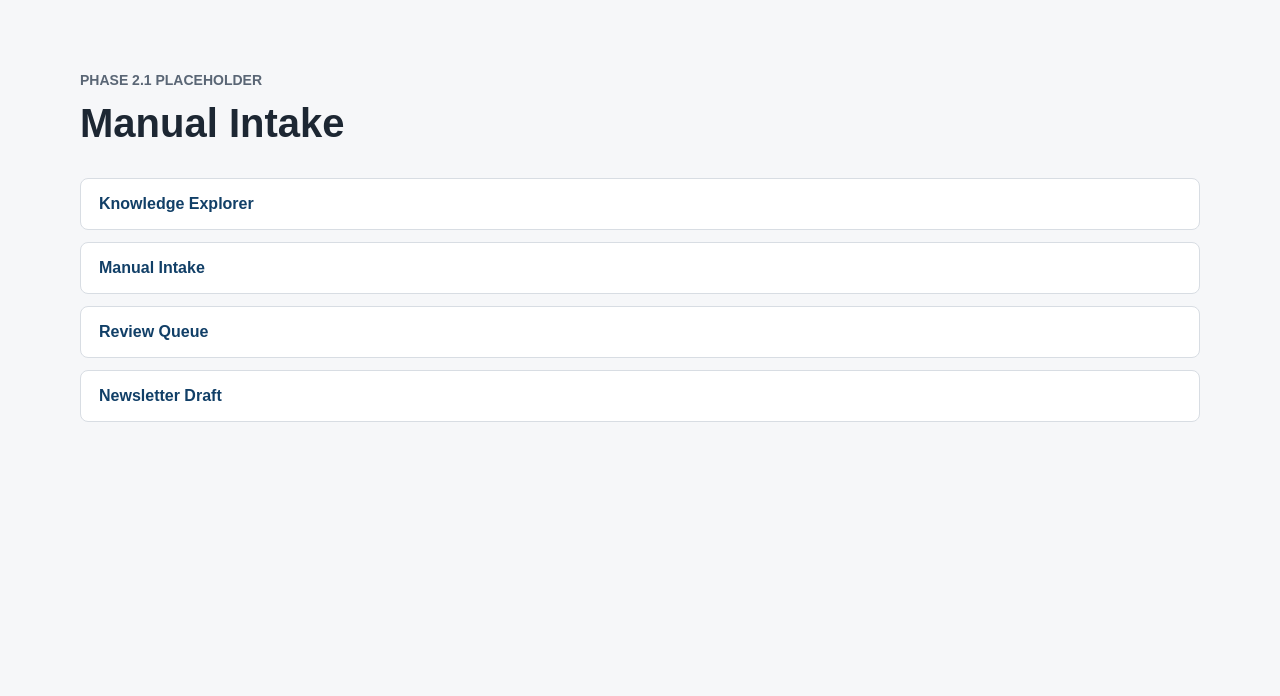
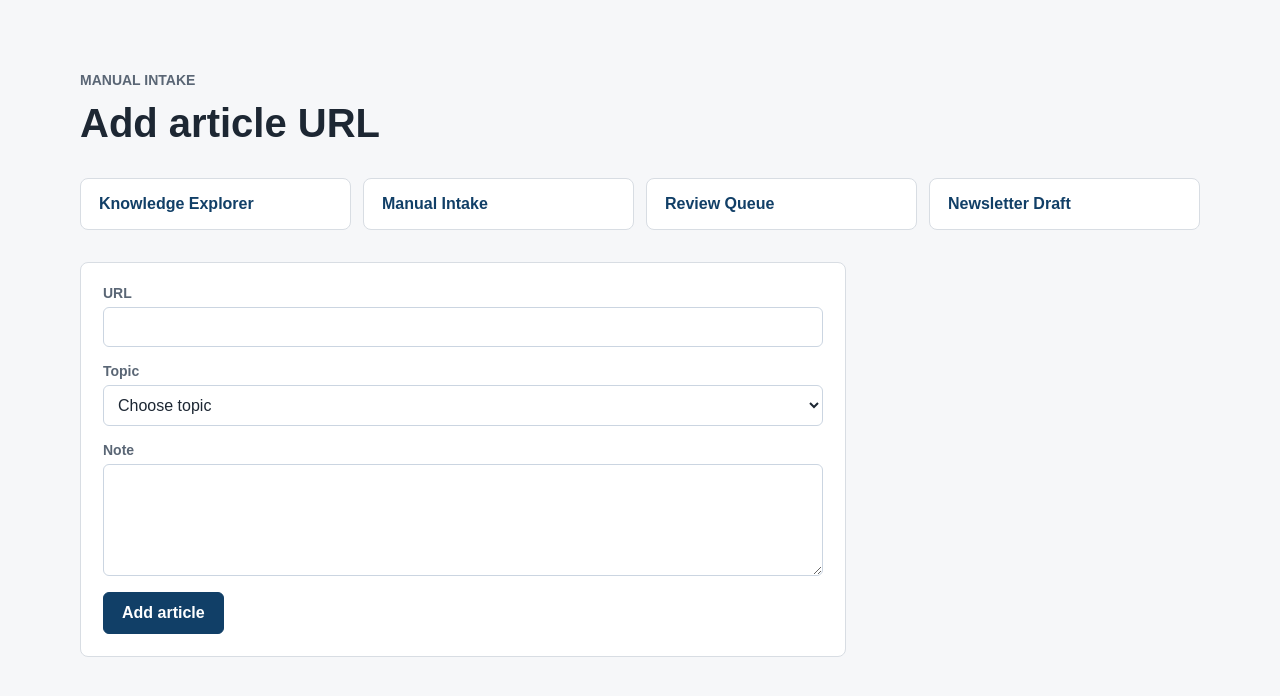
Before and after one commit to YHC-Cheng/market-intelligence-agent, a FastAPI app: page /intake in a window 1280 px wide. Shown: the top 696 px of the page. Run offline with FastAPI, Linux system fonts and the light colour scheme.

Commit message:
Add manual intake page

```diff
--- a/web/app.py
+++ b/web/app.py
@@ -25,10 +25,15 @@ NAVIGATION_ITEMS = [
 ]
 
 PLACEHOLDER_PAGES = {
-    "/intake": "Manual Intake",
     "/review": "Review Queue",
     "/newsletter": "Newsletter Draft",
 }
+
+INTAKE_TOPIC_OPTIONS = [
+    "AI",
+    "FinOps",
+    "ProductObservation",
+]
 
 REVIEW_STATUS_OPTIONS = [
     "unreviewed",
@@ -98,6 +103,28 @@ def with_detail_hrefs(articles):
     return article_list
 
 
+def intake_context(
+    request: Request,
+    form=None,
+    error=None,
+    duplicate_article=None,
+):
+    duplicate_detail_href = None
+    if duplicate_article is not None:
+        duplicate_detail_href = article_detail_href(duplicate_article)
+
+    return {
+        "request": request,
+        "title": "Manual Intake",
+        "navigation_items": NAVIGATION_ITEMS,
+        "topic_options": INTAKE_TOPIC_OPTIONS,
+        "form": form or {"url": "", "topic": "", "note": ""},
+        "error": error,
+        "duplicate_article": duplicate_article,
+        "duplicate_detail_href": duplicate_detail_href,
+    }
+
+
 @app.get("/articles", response_class=HTMLResponse)
 async def articles(
     request: Request,
@@ -132,11 +159,86 @@ async def articles(
     )
 
 
+@app.get("/intake", response_class=HTMLResponse)
+async def intake(request: Request):
+    return templates.TemplateResponse(
+        request,
+        "intake.html",
+        intake_context(request),
+    )
+
+
+@app.post("/intake", response_class=HTMLResponse)
+async def create_manual_article(
+    request: Request,
+    url: str = Form(default=""),
+    topic: str = Form(default=""),
+    note: str = Form(default=""),
+):
+    form = {
+        "url": url,
+        "topic": topic,
+        "note": note,
+    }
+    cleaned_url = clean_filter(url)
+    cleaned_topic = clean_filter(topic)
+
+    if cleaned_url is None:
+        return templates.TemplateResponse(
+            request,
+            "intake.html",
+            intake_context(
+                request,
+                form=form,
+                error="URL is required.",
+            ),
+            status_code=400,
+        )
+
+    if cleaned_topic not in INTAKE_TOPIC_OPTIONS:
+        return templates.TemplateResponse(
+            request,
+            "intake.html",
+            intake_context(
+                request,
+                form=form,
+                error="Choose a valid topic.",
+            ),
+            status_code=400,
+        )
+
+    repository = get_knowledge_repository()
+    result = repository.create_manual_article(
+        cleaned_url,
+        cleaned_topic,
+        note.strip(),
+    )
+    article = result["article"]
+
+    if result["duplicate"]:
+        return templates.TemplateResponse(
+            request,
+            "intake.html",
+            intake_context(
+                request,
+                form=form,
+                duplicate_article=article,
+            ),
+            status_code=200,
+        )
+
+    return RedirectResponse(
+        url=f"{article_detail_href(article)}?created=1",
+        status_code=303,
+    )
+
+
 @app.get("/articles/{article_id:path}", response_class=HTMLResponse)
 async def article_detail(
     request: Request,
     article_id: str,
     saved: Optional[str] = None,
+    created: Optional[str] = None,
 ):
     repository = get_knowledge_repository()
     article = repository.get_article(article_id)
@@ -154,6 +256,7 @@ async def article_detail(
             "detail_href": article_detail_href(article),
             "review_status_options": REVIEW_STATUS_OPTIONS,
             "saved": saved == "1",
+            "created": created == "1",
         },
     )
 
--- a/web/static/style.css
+++ b/web/static/style.css
@@ -167,6 +167,84 @@ h1 {
   font-weight: 700;
 }
 
+.error-message,
+.warning-message {
+  margin-bottom: 20px;
+  border-radius: 8px;
+  padding: 12px 14px;
+  font-weight: 700;
+}
+
+.error-message {
+  border: 1px solid #f1a5a5;
+  color: #7f1d1d;
+  background: #fef2f2;
+}
+
+.warning-message {
+  border: 1px solid #f2c46d;
+  color: #713f12;
+  background: #fffbeb;
+}
+
+.warning-message a {
+  color: #113f67;
+}
+
+.intake-panel {
+  max-width: 720px;
+  border: 1px solid #d8dde3;
+  border-radius: 8px;
+  padding: 22px;
+  background: #ffffff;
+}
+
+.intake-form {
+  display: grid;
+  gap: 16px;
+}
+
+.intake-form label {
+  display: grid;
+  gap: 6px;
+}
+
+.intake-form span {
+  color: #5a6675;
+  font-size: 0.875rem;
+  font-weight: 700;
+}
+
+.intake-form input,
+.intake-form select,
+.intake-form textarea {
+  box-sizing: border-box;
+  width: 100%;
+  border: 1px solid #cbd5e1;
+  border-radius: 6px;
+  padding: 10px;
+  color: #1d2733;
+  background: #ffffff;
+  font: inherit;
+}
+
+.intake-form textarea {
+  resize: vertical;
+}
+
+.intake-form button {
+  justify-self: start;
+  min-height: 42px;
+  border: 1px solid #113f67;
+  border-radius: 6px;
+  padding: 8px 18px;
+  color: #ffffff;
+  background: #113f67;
+  font: inherit;
+  font-weight: 700;
+  cursor: pointer;
+}
+
 .detail-grid {
   display: grid;
   grid-template-columns: repeat(auto-fit, minmax(220px, 1fr));
--- /dev/null
+++ b/web/templates/intake.html
@@ -0,0 +1,56 @@
+{% extends "layout.html" %}
+
+{% block content %}
+  <p class="eyebrow">Manual Intake</p>
+  <h1>Add article URL</h1>
+
+  <nav class="nav-links compact-nav" aria-label="Main navigation">
+    {% for item in navigation_items %}
+      <a href="{{ item.href }}">{{ item.label }}</a>
+    {% endfor %}
+  </nav>
+
+  {% if error %}
+    <div class="error-message" role="alert">{{ error }}</div>
+  {% endif %}
+
+  {% if duplicate_article %}
+    <div class="warning-message" role="status">
+      This URL is already in the knowledge repository.
+      <a href="{{ duplicate_detail_href }}">Open existing article</a>
+    </div>
+  {% endif %}
+
+  <section class="intake-panel">
+    <form class="intake-form" method="post" action="/intake">
+      <label>
+        <span>URL</span>
+        <input
+          type="url"
+          name="url"
+          value="{{ form.url or '' }}"
+          required
+        >
+      </label>
+
+      <label>
+        <span>Topic</span>
+        <select name="topic" required>
+          <option value="" {% if not form.topic %}selected{% endif %}>Choose topic</option>
+          {% for topic in topic_options %}
+            <option value="{{ topic }}" {% if form.topic == topic %}selected{% endif %}>
+              {{ topic }}
+            </option>
+          {% endfor %}
+        </select>
+      </label>
+
+      <label>
+        <span>Note</span>
+        <textarea name="note" rows="5">{{ form.note or "" }}</textarea>
+      </label>
+
+      <button type="submit">Add article</button>
+    </form>
+  </section>
+{% endblock %}
```
Also changed, not shown: tests/test_intake_page.py (added, +139 -0 lines).
